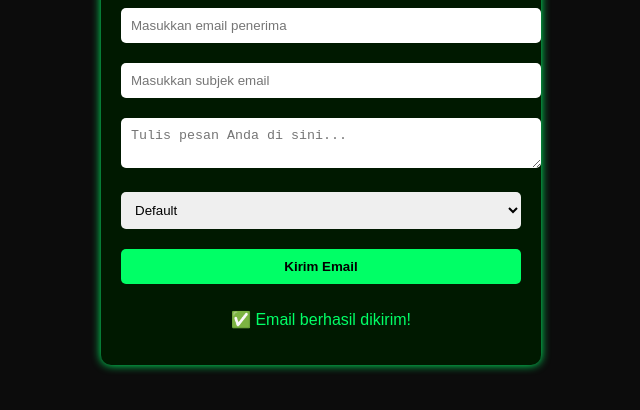
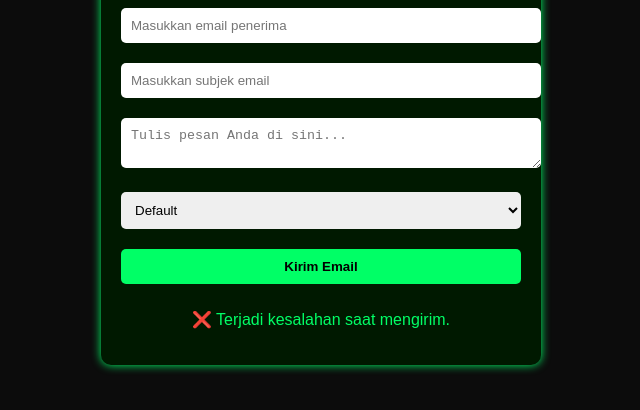
Before and after one commit to CIASUKAMEME/CIA, a plain HTML site: page index.html in a window 1280 px wide. Both pictures are taken after a click on the button "Kirim Email". Shown: the part 270-680 px from the top of the page, without its empty margins (319-959 px from the left). Drawn offline with Linux system fonts and the light colour scheme; no server answers.

Commit message:
Update index.html

```diff
--- a/index.html
+++ b/index.html
@@ -52,13 +52,31 @@
   </div>
 
   <script>
-    async function sendEmail() {
-      document.getElementById("status").innerText = "Mengirim...";
-      // Di sini nanti kita sambungkan ke API pengirim email
-      setTimeout(() => {
-        document.getElementById("status").innerText = "✅ Email berhasil dikirim!";
-      }, 2000);
+  async function sendEmail() {
+    const to = document.getElementById("to").value;
+    const subject = document.getElementById("subject").value;
+    const text = document.getElementById("message").value;
+
+    document.getElementById("status").innerText = "Mengirim...";
+
+    try {
+      const response = await fetch("/api/send", {
+        method: "POST",
+        headers: { "Content-Type": "application/json" },
+        body: JSON.stringify({ to, subject, text }),
+      });
+
+      const result = await response.json();
+
+      if (response.ok) {
+        document.getElementById("status").innerText = "✅ " + result.message;
+      } else {
+        document.getElementById("status").innerText = "❌ " + result.message;
+      }
+    } catch (error) {
+      console.error(error);
+      document.getElementById("status").innerText =
+        "❌ Terjadi kesalahan saat mengirim.";
     }
-  </script>
-</body>
-</html>
+  }
+          </script>
```
